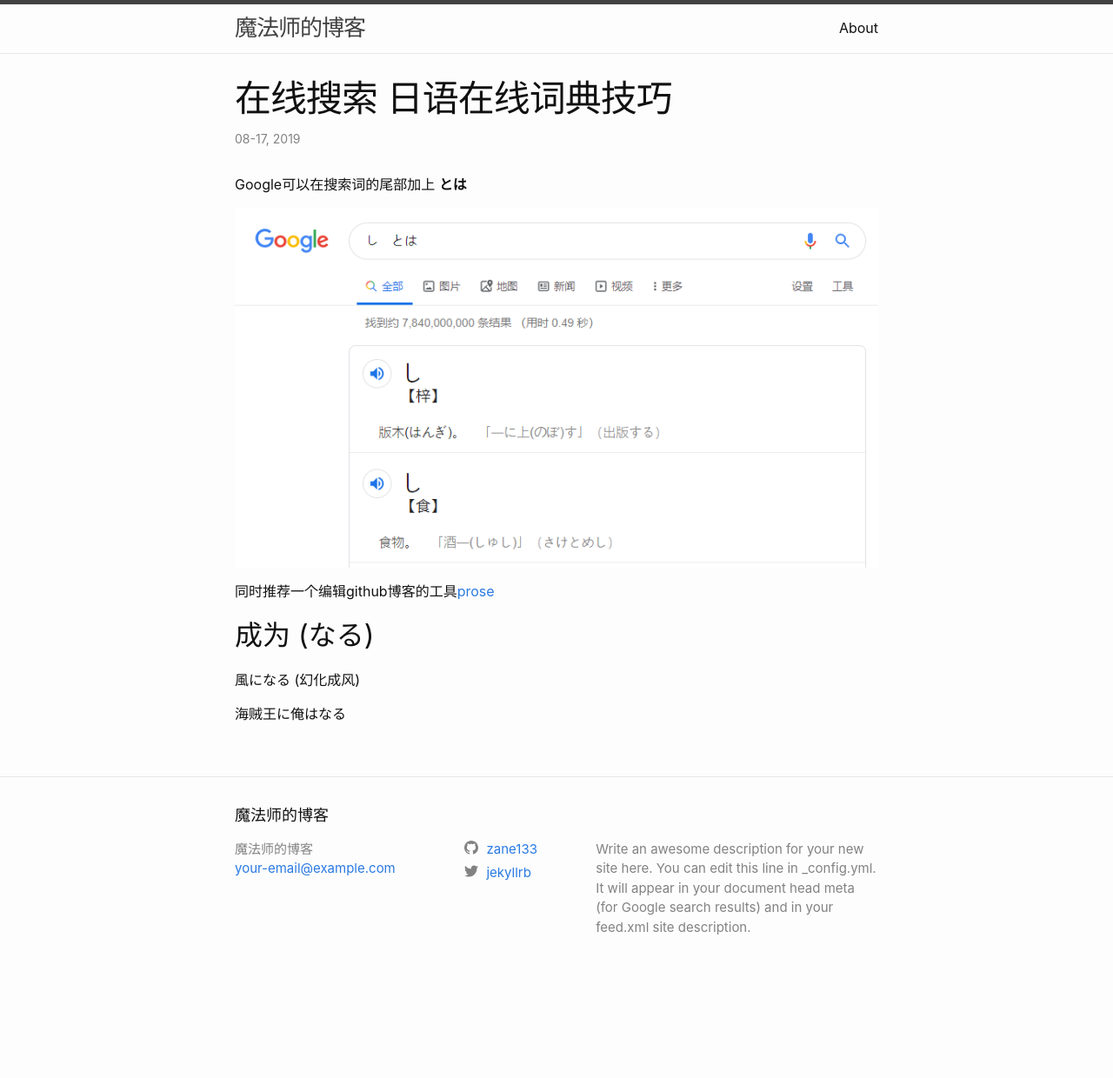
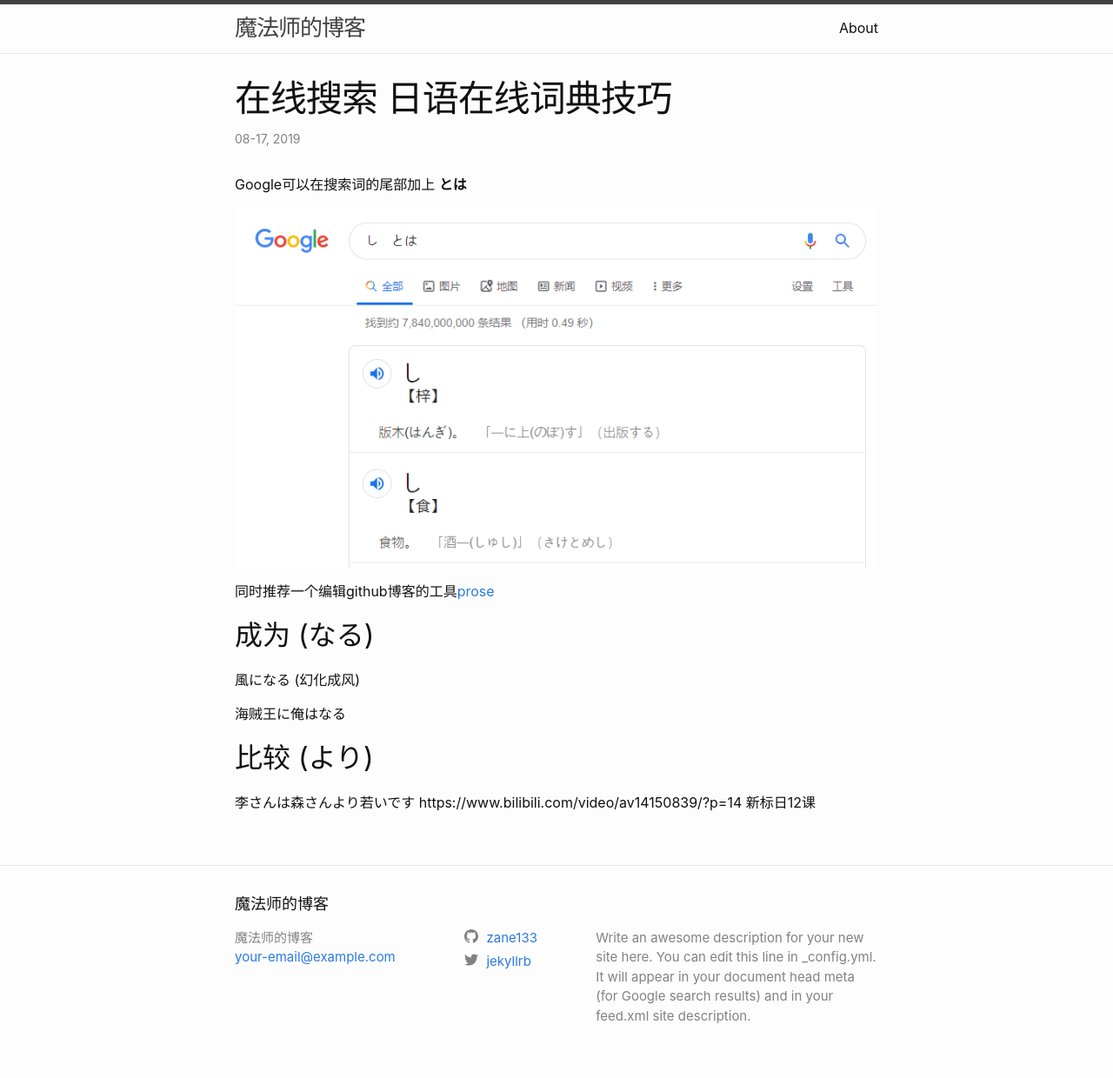
Before and after one commit to zane133/zane133.github.io, a Jekyll site: the page built from _posts/2019-08-17-japanese_study.markdown, in a window 1280 px wide. Shown: the whole page at 87% size. Built offline with Jekyll 4.4.1, drawn with Linux system fonts in a browser that asks for light colours; before the commit the page ends 1138 px from its top, so only the background shows below that.

Commit message:
Update 2019-08-17-japanese_study.markdown

```diff
--- a/_posts/2019-08-17-japanese_study.markdown
+++ b/_posts/2019-08-17-japanese_study.markdown
@@ -15,3 +15,8 @@ Google可以在搜索词的尾部加上 **とは**
 風になる (幻化成风)
 
 海贼王に俺はなる
+
+## 比较 (より)
+李さんは森さんより若いです
+https://www.bilibili.com/video/av14150839/?p=14
+新标日12课
```
